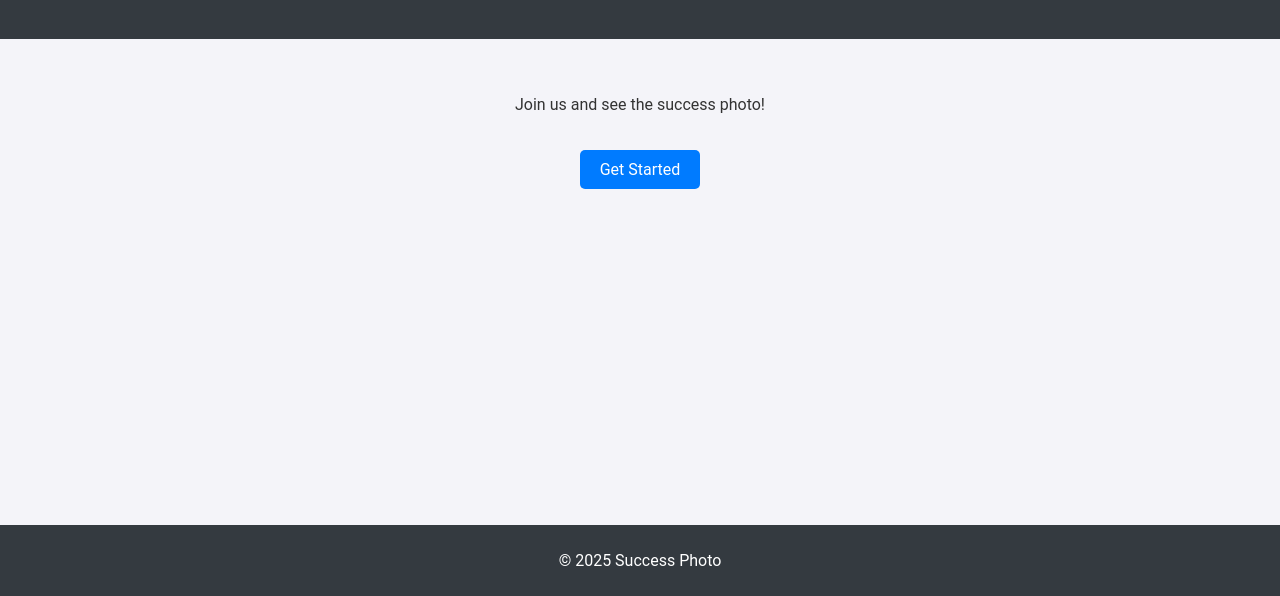
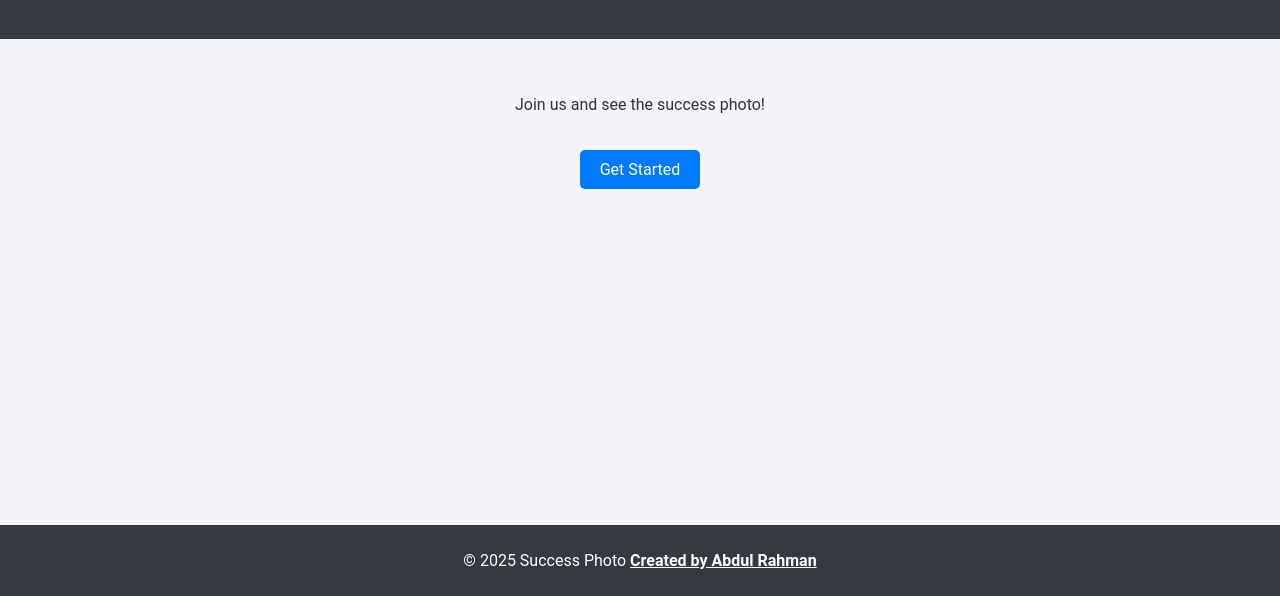
Before and after one commit to hope56-soul/userauth, a plain HTML site: page index.html in a window 1280 px wide. Shown: the part 204-800 px from the top of the page. Drawn offline with Linux system fonts and the light colour scheme.

Commit message:
index.html

```diff
--- a/index.html
+++ b/index.html
@@ -26,7 +26,7 @@
     <a href="login.html" class="cta-button">Get Started</a>
 </main>
     <footer>
-        <p>&copy; 2025 Success Photo</p>
+        <p>&copy; 2025 Success Photo <u><b>Created by Abdul Rahman<b><u></u></b></p>
     </footer>
 </body>
 </html>
```
